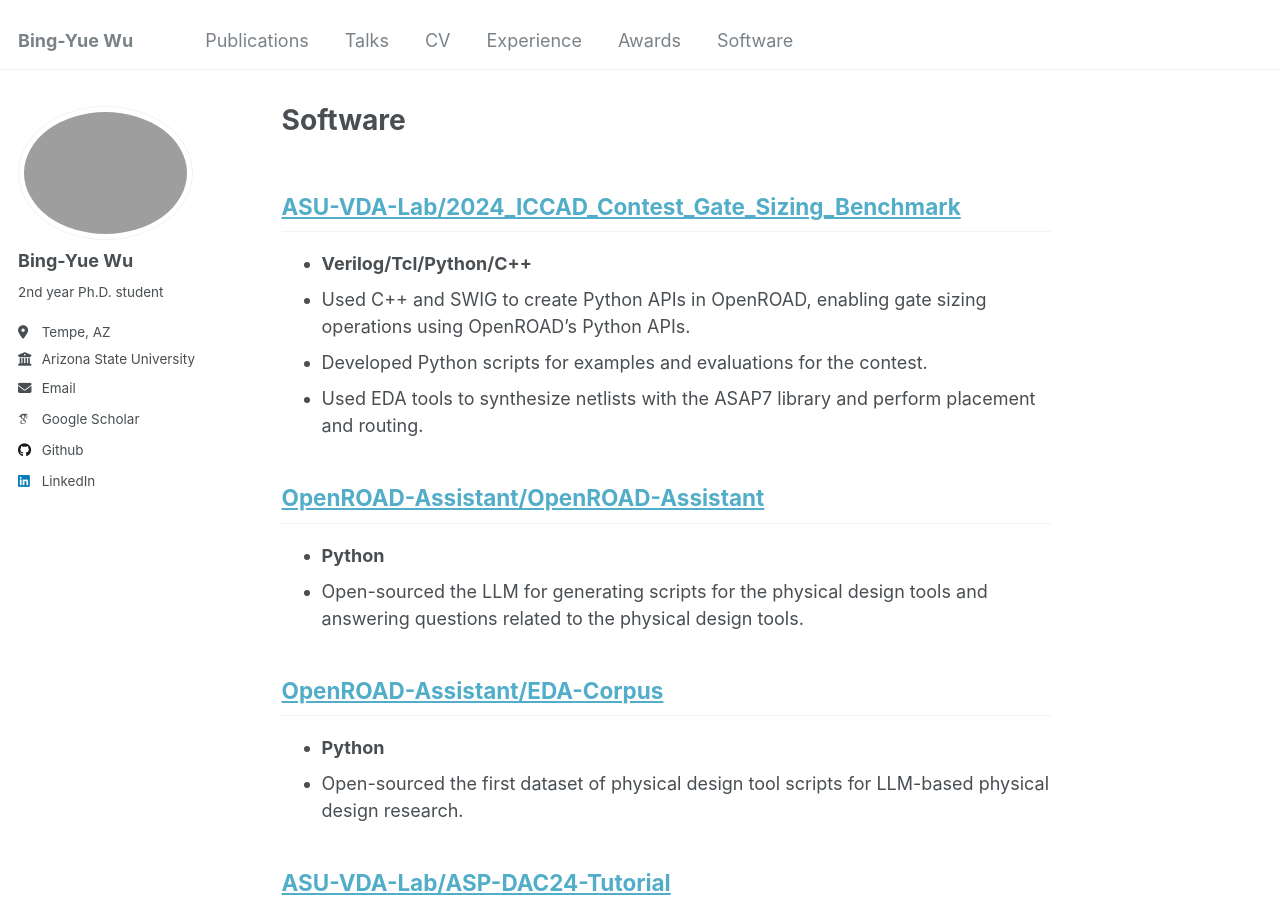
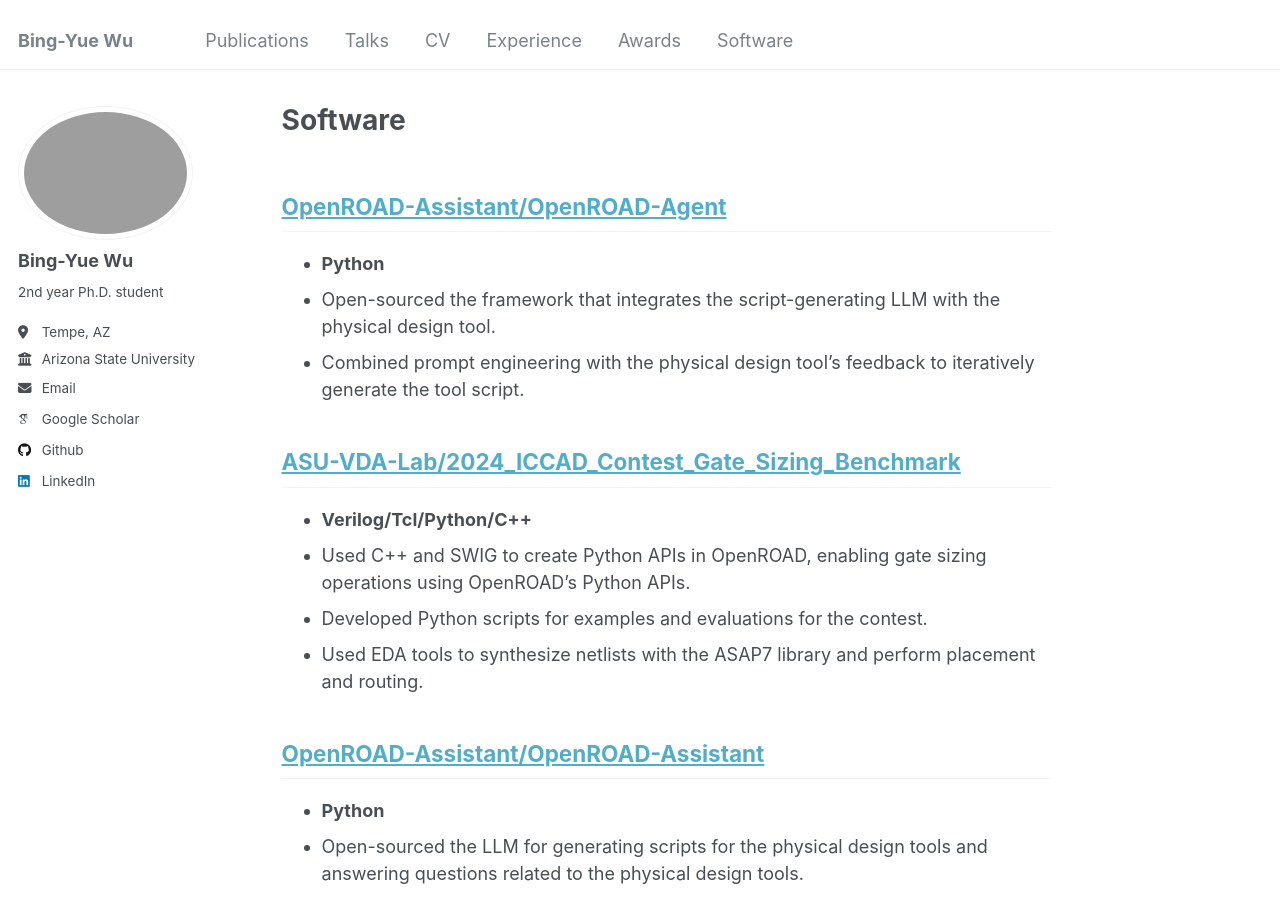
Before and after one commit to bingyuew/bingyuew.github.io, a Jekyll site: the page built from _pages/software.html, in a window 1280 px wide and 900 px high. Built offline with Jekyll 4.4.1, drawn with Linux system fonts in a browser that asks for light colours; some web fonts are replaced.

Commit message:
update cv and add project
Signed-off-by: 吳秉曜 <wubingyao@MacBook-bro.local>

```diff
--- a/_pages/software.html
+++ b/_pages/software.html
@@ -2,6 +2,13 @@
 permalink: /software/
 title: "Software"
 ---
+
+<h2><a href="https://github.com/OpenROAD-Assistant/OpenROAD-Agent">OpenROAD-Assistant/OpenROAD-Agent</a></h2>
+<ul>
+  <li><strong>Python</strong></li>
+  <li>Open-sourced the framework that integrates the script-generating LLM with the physical design tool.</li>
+  <li>Combined prompt engineering with the physical design tool’s feedback to iteratively generate the tool script.</li>
+</ul>
 
 <h2><a href="https://github.com/ASU-VDA-Lab/2024_ICCAD_Contest_Gate_Sizing_Benchmark">ASU-VDA-Lab/2024_ICCAD_Contest_Gate_Sizing_Benchmark</a></h2>
 <ul>
```
Also changed, not shown: 1 other file.
